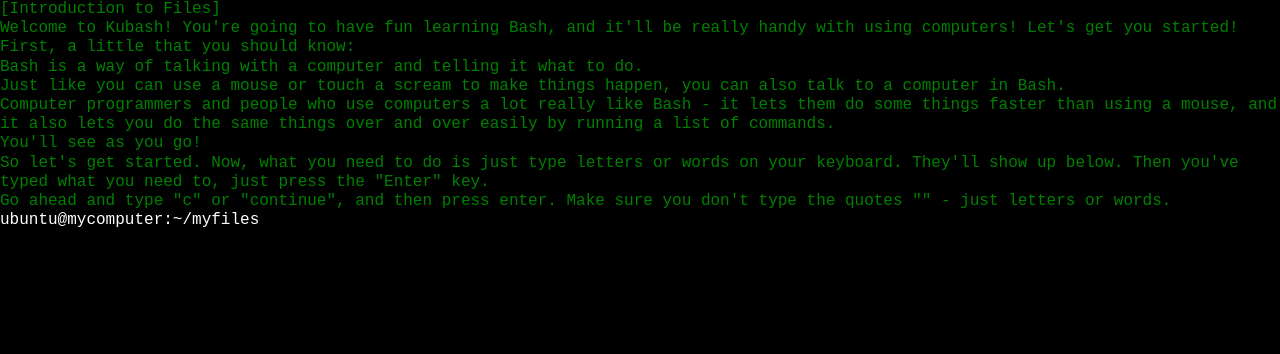
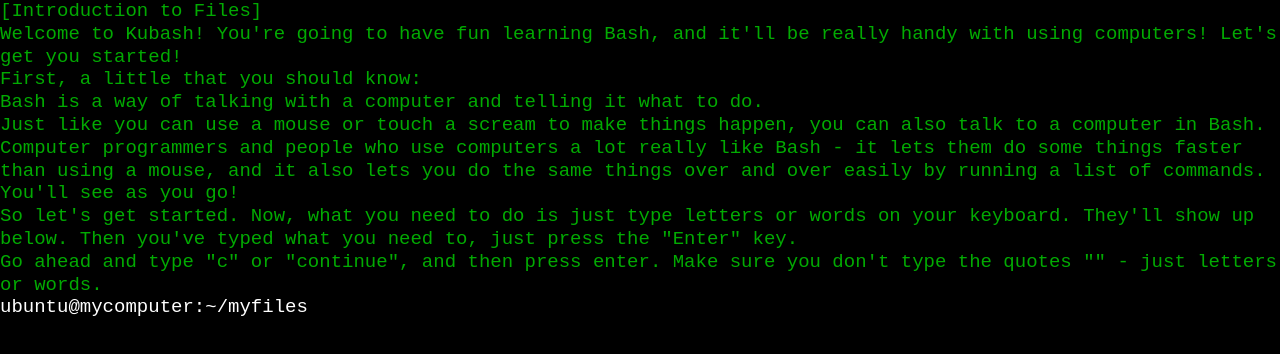
Before and after one commit to zpeterg/kubash, a React (Create React App) app: page / in a window 1280 px wide. Shown: the top 354 px of the page. Built offline with nearby package versions, Linux system fonts and the light colour scheme.

Commit message:
change color

```diff
--- a/package.json
+++ b/package.json
@@ -3,7 +3,6 @@
   "version": "0.1.0",
   "private": true,
   "dependencies": {
-    "gh-pages": "^2.1.1",
     "react": "^16.8.6",
     "react-dom": "^16.8.6",
     "react-scripts": "3.0.1",
@@ -13,8 +12,7 @@
     "start": "BROWSER=none react-scripts start",
     "build": "react-scripts build",
     "test": "react-scripts test",
-    "eject": "react-scripts eject",
-    "deploy": "gh-pages -d build"
+    "eject": "react-scripts eject"
   },
   "eslintConfig": {
     "extends": "react-app"
--- a/src/Lines.js
+++ b/src/Lines.js
@@ -5,7 +5,7 @@
 `
 
 const HistoryLine = styled(Line)`
-  color: ${props => (props.type === 'say' ? 'green' : 'white')};
+  color: ${props => (props.type === 'say' ? '#02aa02' : 'white')};
 `
 
 const ActionLine = styled(Line)`
@@ -22,6 +22,7 @@
   font-family: inherit;
   font-size: inherit;
   outline: none;
+  margin-bottom: 1em;
 `
 
 const LoginSpan = styled.div`
--- a/src/index.css
+++ b/src/index.css
@@ -6,4 +6,5 @@
   -webkit-font-smoothing: antialiased;
   -moz-osx-font-smoothing: grayscale;
   background-color: black;
+  font-size: 19px;
 }
```
Also changed, not shown: 13 other files (tests, documents, lock files or other folders).
